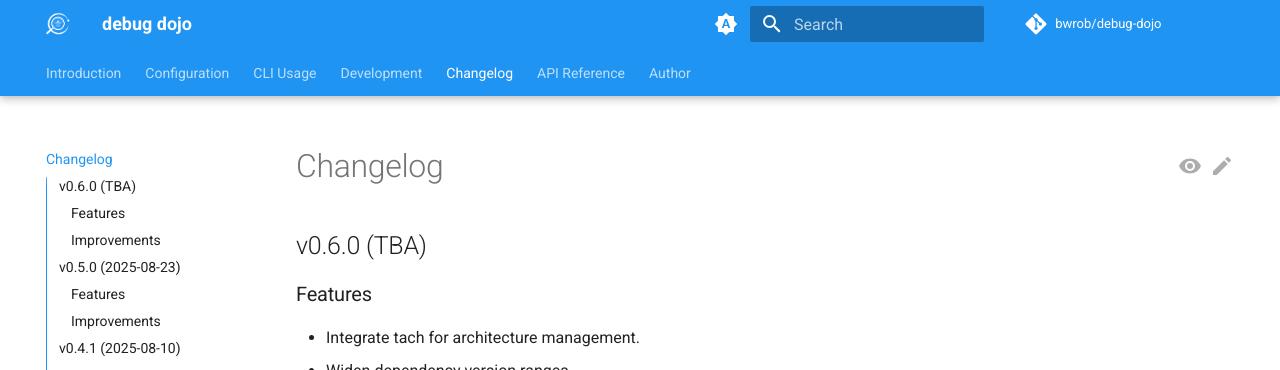
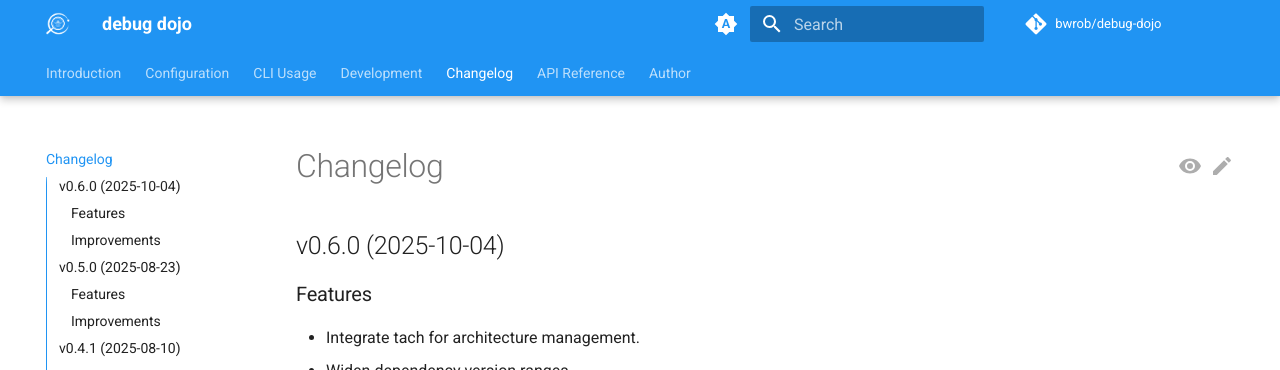
Before and after one commit to bwrob/debug-dojo, an MkDocs documentation site: the page built from docs/changelog.md, in a window 1280 px wide and 900 px high. Shown: the top 370 px of the window. Built offline with MkDocs 1.6.1 and Material for MkDocs 9.7.7, drawn with Linux system fonts in a browser that asks for light colours; comment, search, counter and statistics services are not loaded.

Commit message:
release fixes (#68)
Co-authored-by: bwrob <bartosz.marcin.wroblewski@gmail.com>

```diff
--- a/docs/changelog.md
+++ b/docs/changelog.md
@@ -1,6 +1,6 @@
 # Changelog
 
-## v0.6.0 (TBA)
+## v0.6.0 (2025-10-04)
 
 ### Features
 
--- a/pyproject.toml
+++ b/pyproject.toml
@@ -27,7 +27,7 @@
     name = "debug-dojo"
     readme = "README.md"
     requires-python = ">=3.10,<3.15"
-    version = "0.5.0"
+version = "0.6.0"
 
     [project.urls]
         Changelog     = "https://bwrob.github.io/debug-dojo/changelog/"
```
Also changed, not shown: 1 other file.
